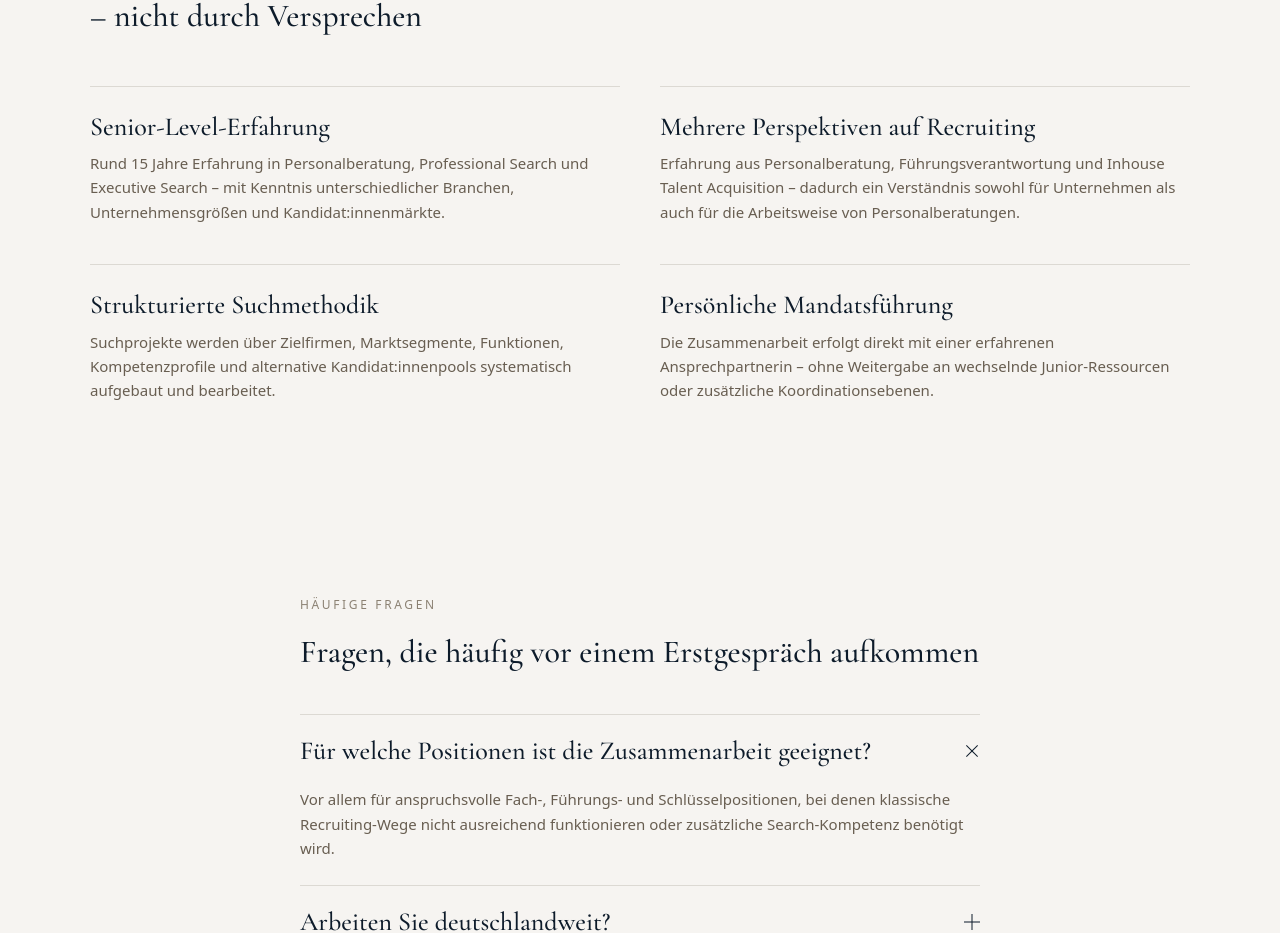
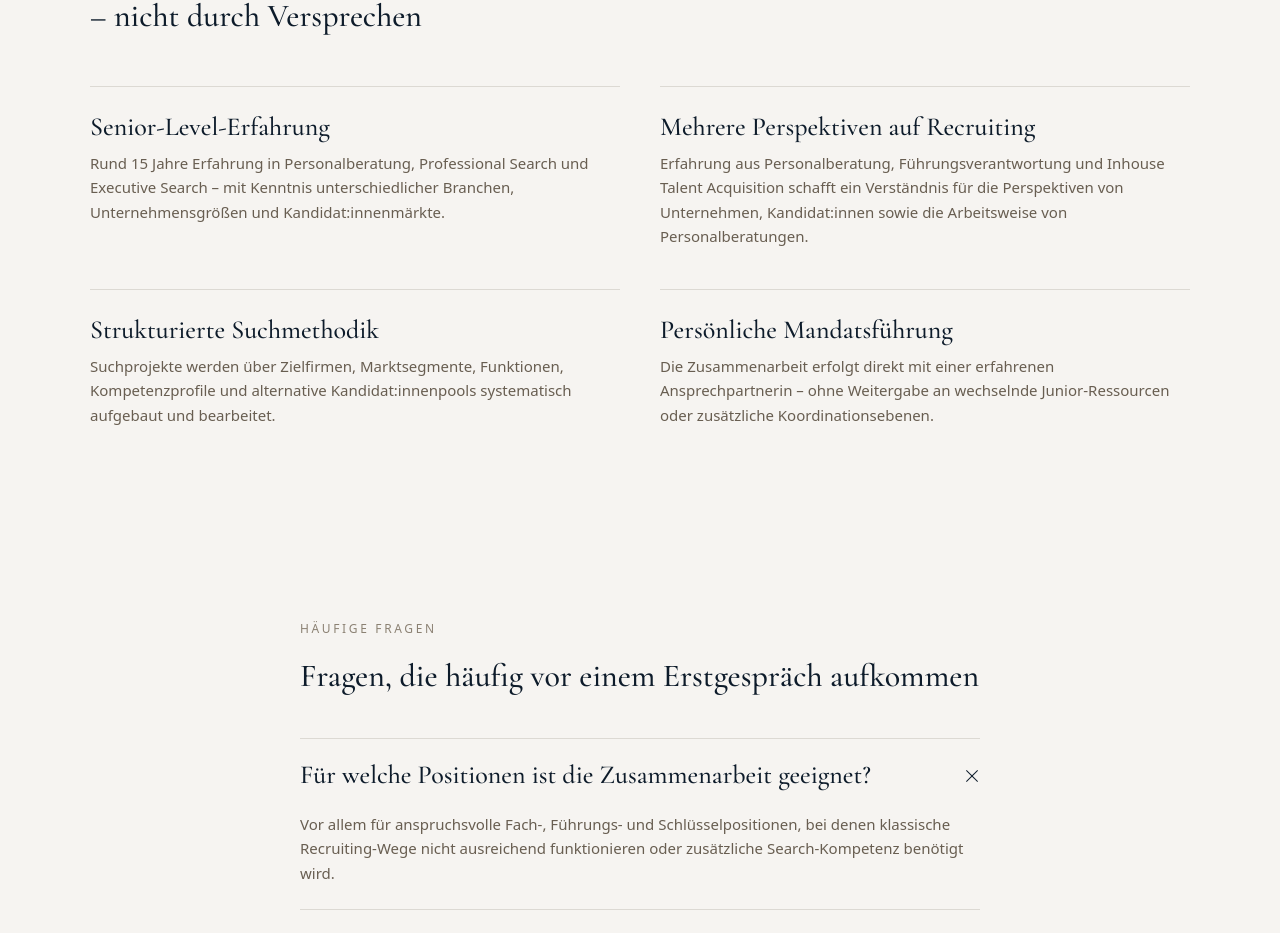
Before and after one commit to nataliasaslawski/Website, a Next.js app: page / in a window 1280 px wide. Shown: the part 4004-4937 px from the top of the page. Built offline with nearby package versions, Linux system fonts and the light colour scheme.

Commit message:
Update "Mehrere Perspektiven auf Recruiting" description text
Co-Authored-By: Claude Sonnet 5 <noreply@anthropic.com>

```diff
--- a/src/components/home/ExpertiseTrust.tsx
+++ b/src/components/home/ExpertiseTrust.tsx
@@ -8,7 +8,7 @@ const items = [
   },
   {
     title: "Mehrere Perspektiven auf Recruiting",
-    text: "Erfahrung aus Personalberatung, Führungsverantwortung und Inhouse Talent Acquisition – dadurch ein Verständnis sowohl für Unternehmen als auch für die Arbeitsweise von Personalberatungen.",
+    text: "Erfahrung aus Personalberatung, Führungsverantwortung und Inhouse Talent Acquisition schafft ein Verständnis für die Perspektiven von Unternehmen, Kandidat:innen sowie die Arbeitsweise von Personalberatungen.",
   },
   {
     title: "Strukturierte Suchmethodik",
```
